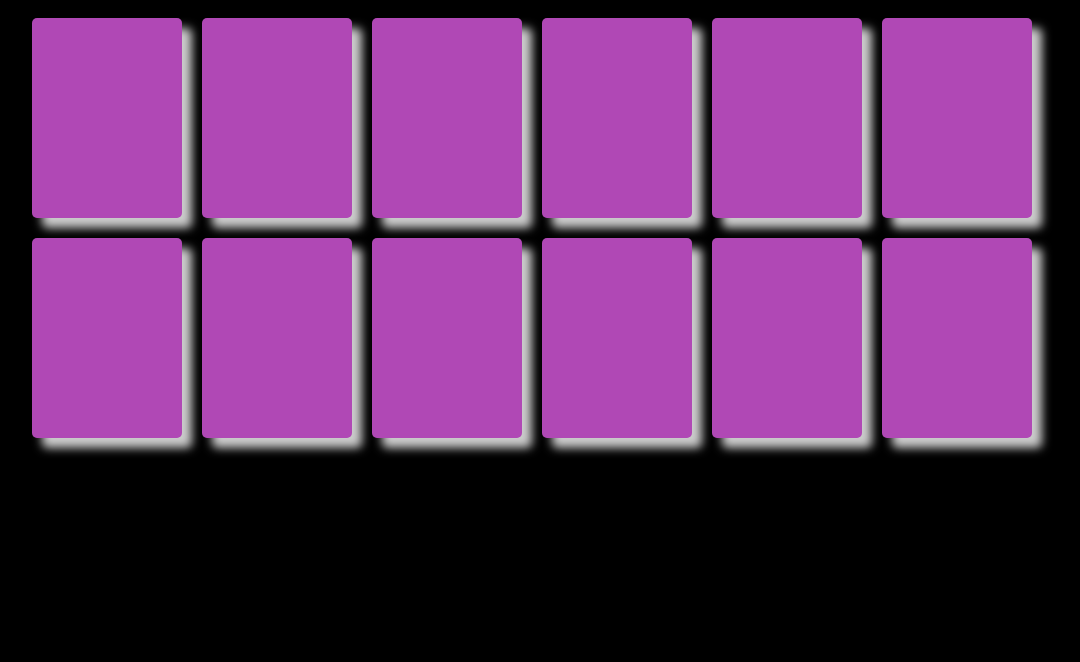
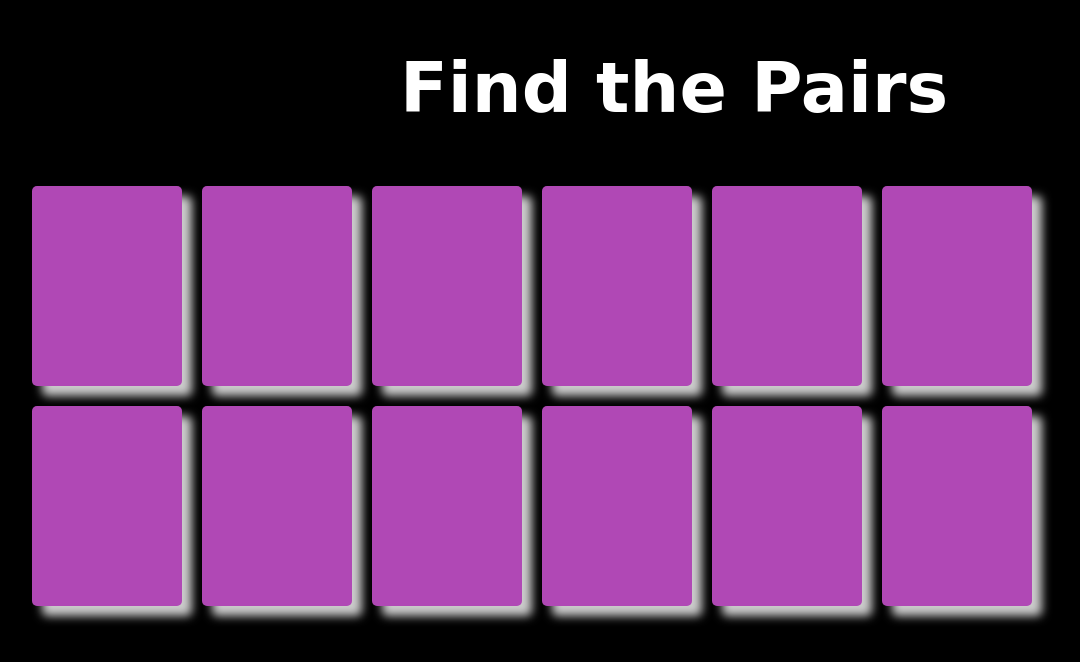
Before and after one commit to chamodisamarasinghe/Game, a plain HTML site: page index.html in a window 1280 px wide. Shown: the whole page, without its empty margins (78-1158 px from the left). Drawn offline with Linux system fonts and the light colour scheme.

Commit message:
updated content

```diff
--- a/index.html
+++ b/index.html
@@ -4,7 +4,18 @@
     <meta charset="UTF-8">
     <title>Game</title>
     <link rel="stylesheet" href="assets/css">
+    <link href="https://fonts.googleapis.com" rel="preconnect">
+    <link crossorigin href="https://fonts.gstatic.com" rel="preconnect">
+    <link href="https://fonts.googleapis.com/css2?family=Lobster&display=swap" rel="stylesheet">
     <style>
+        h1{
+            color: white;
+            margin-left: 470px;
+            font-family: "Righteous", cursive;
+            font-size: 70px;
+        }
+
+
         body{
             background-color: black;
         }
@@ -31,6 +42,8 @@
     </style>
 </head>
 <body>
+
+<h1>Find the Pairs</h1>
    <div class="container">
        <div class="card unmatched"></div>
        <div class="card unmatched"></div>
```
